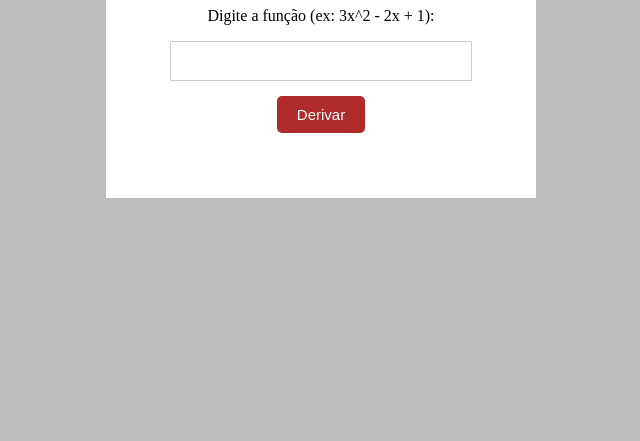
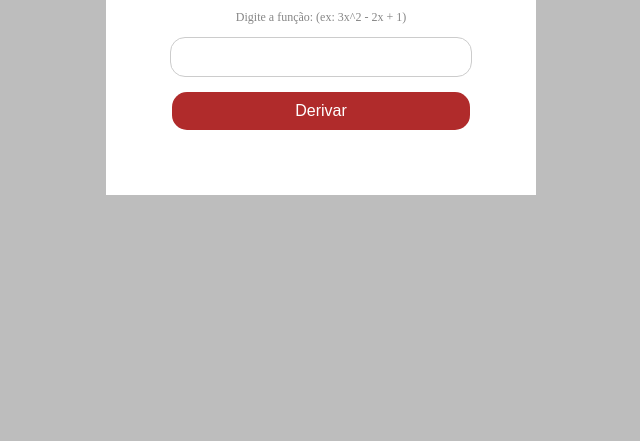
Before and after one commit to EzeGolder/Projeto-Derivada---Scripts, a website: page web/html/index.html in a window 1280 px wide. Shown: the part 359-800 px from the top of the page, without its empty margins (319-959 px from the left). Drawn offline with Linux system fonts and the light colour scheme.

Commit message:
alteração do css da interface

```diff
--- a/web/css/index.css
+++ b/web/css/index.css
@@ -19,10 +19,16 @@ body {
   margin-bottom: 25px;
 }
 
+.calculadora-derivada #exemplo{
+  color: #868686;
+  font-size: 12px;
+}
+
 .calculadora-derivada input {
   padding: 10px;
   width: 80%;
   border: 1px solid #ccc;
+  border-radius: 15px;
   font-size: 16px;
 }
 
@@ -30,10 +36,12 @@ body {
   margin-top: 15px;
   padding: 10px 20px;
   background-color: #b02b2b;
+  border: 1px solid #ccc;
   color: white;
   border: none;
-  border-radius: 5px;
-  font-size: 15px;
+  width: 85%;
+  border-radius: 15px;
+  font-size: 16px;
 }
 
 .calculadora-derivada button:hover {
@@ -42,7 +50,7 @@ body {
 
 .calculadora-derivada #resultado {
   margin-top: 25px;
-  font-weight: bold;
-  font-size: 18px;
+  font-weight: bolder;
+  font-size: 24px;
   color: #222;
 }
--- a/web/html/index.html
+++ b/web/html/index.html
@@ -9,7 +9,7 @@
     <div class="calculadora-derivada">
         <h1>Calculadora de Derivada</h1>
 
-        <p>Digite a função (ex: 3x^2 - 2x + 1):</p>
+        <p id="exemplo">Digite a função: (ex: 3x^2 - 2x + 1)</p>
         <input type="text" id="funcao">
         <br>
         <button type="button" onclick="mostrarResultado()">Derivar</button>
```
